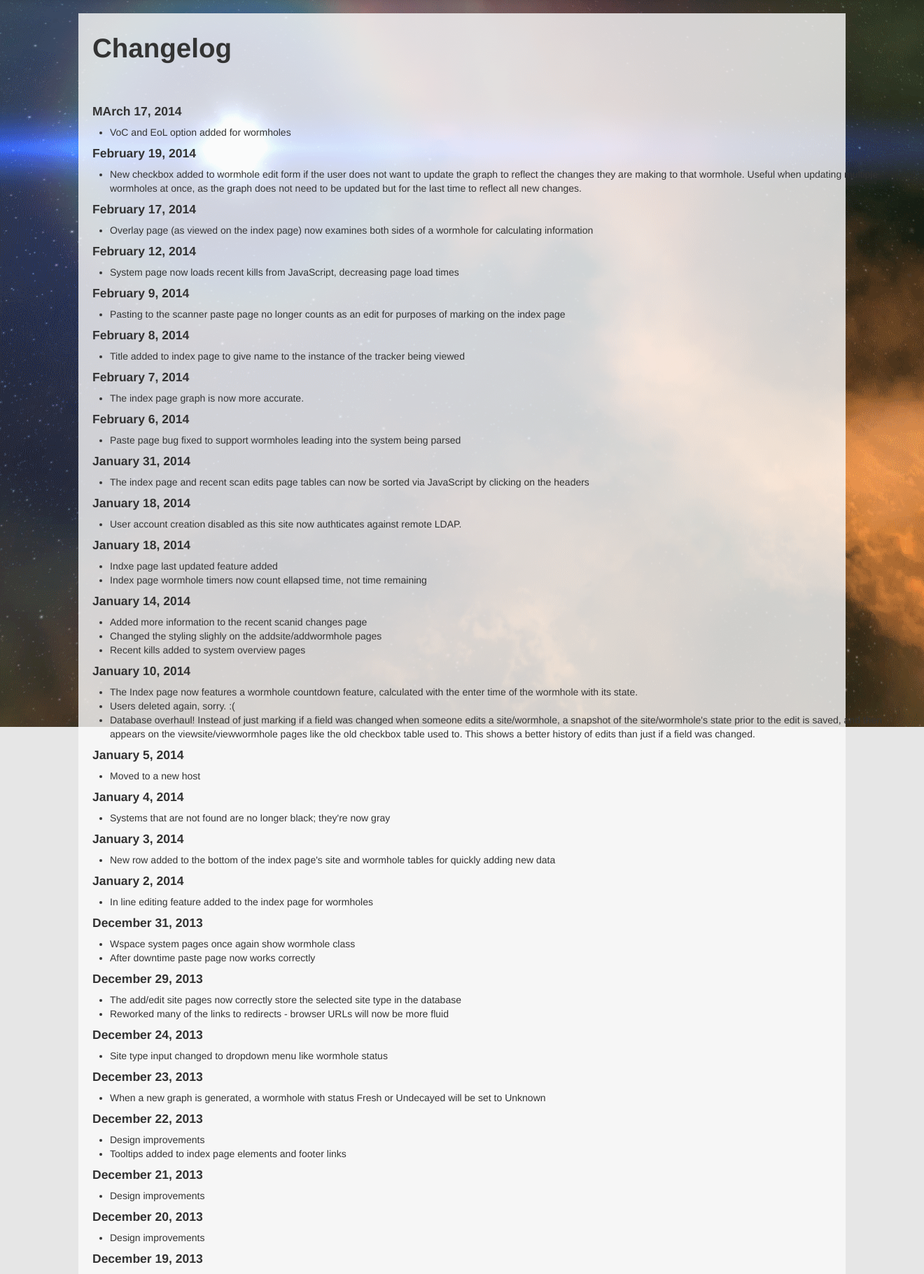
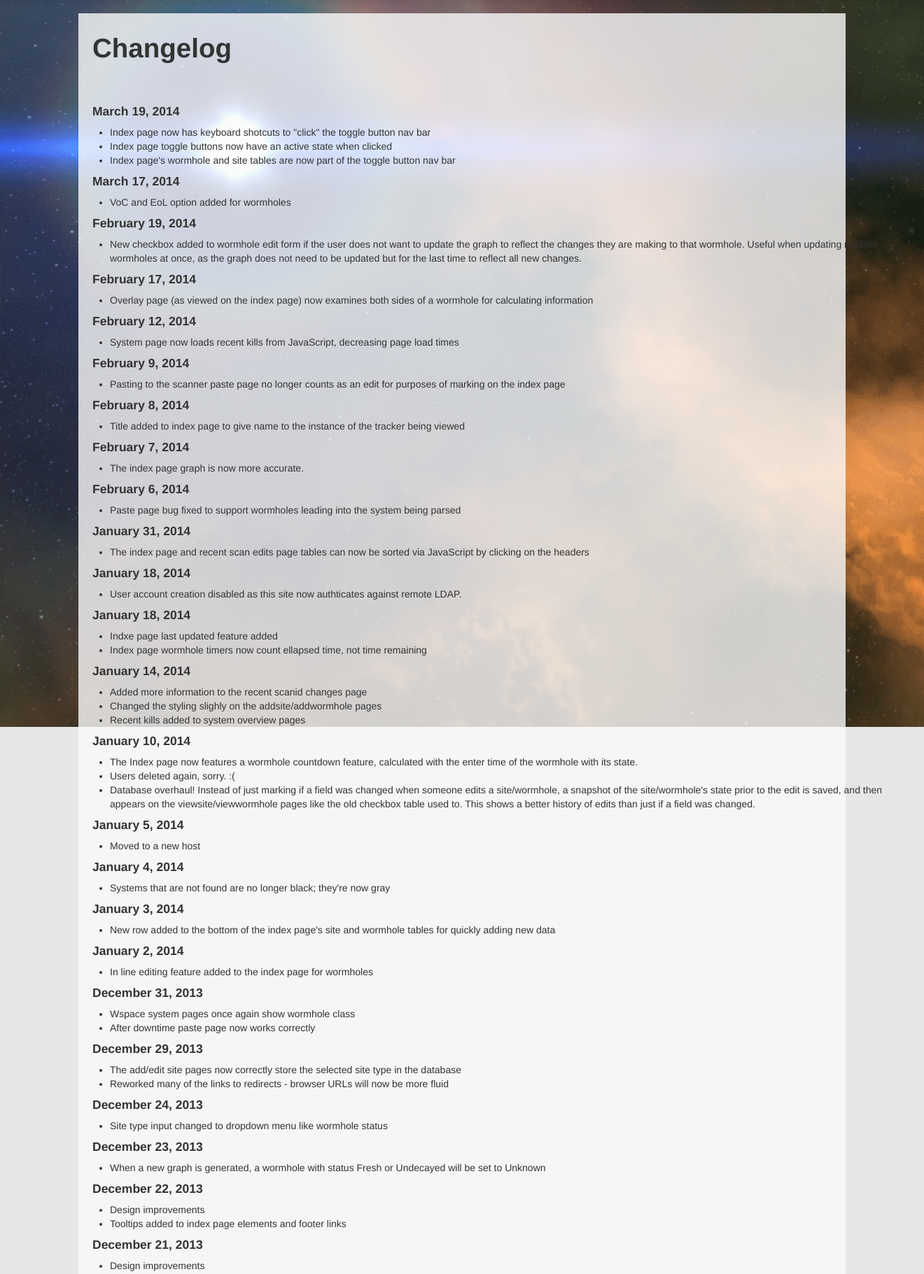
Before and after one commit to raylu/SiteTracker, a Django app: template templates/sitemngr/changelog.html in a window 1320 px wide. Shown: the part 41-1862 px from the top of the page at 70% size. Run offline with Django 3.2, Linux system fonts and the light colour scheme; the template is opened without the code that fills it, so the values that code supplies are empty; some libraries are stand-ins or nearby versions.

Commit message:
Updating changelog

```diff
--- a/templates/sitemngr/changelog.html
+++ b/templates/sitemngr/changelog.html
@@ -10,7 +10,14 @@ Changelog
 
 <br><br>
 
-<h4>MArch 17, 2014</h4>
+<h4>March 19, 2014</h4>
+<ul>
+    <li>Index page now has keyboard shotcuts to "click" the toggle button nav bar</li>
+    <li>Index page toggle buttons now have an active state when clicked</li>
+    <li>Index page's wormhole and site tables are now part of the toggle button nav bar</li>
+</ul>
+
+<h4>March 17, 2014</h4>
 <ul>
     <li>VoC and EoL option added for wormholes</li>
 </ul>
```
